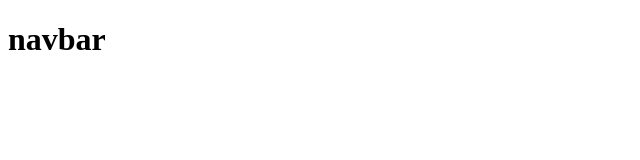
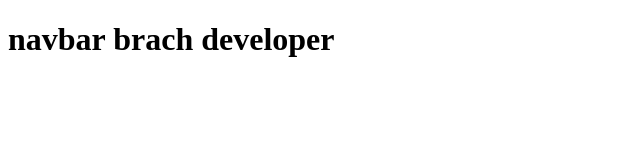
Before and after one commit to galang1411/pelatihan, a plain HTML site: page index.html in a window 1280 px wide. Shown: the whole page, without its empty margins (0-640 px from the left). Drawn offline with Linux system fonts and the light colour scheme.

Commit message:
tag h1 developer fix

```diff
--- a/index.html
+++ b/index.html
@@ -7,7 +7,7 @@
     <title>Document</title>
 </head>
 <body>
-    <h1>navbar</h1>
+    <h1>navbar brach developer</h1>
 
     <h2><footer></footer></h2>
 
```
